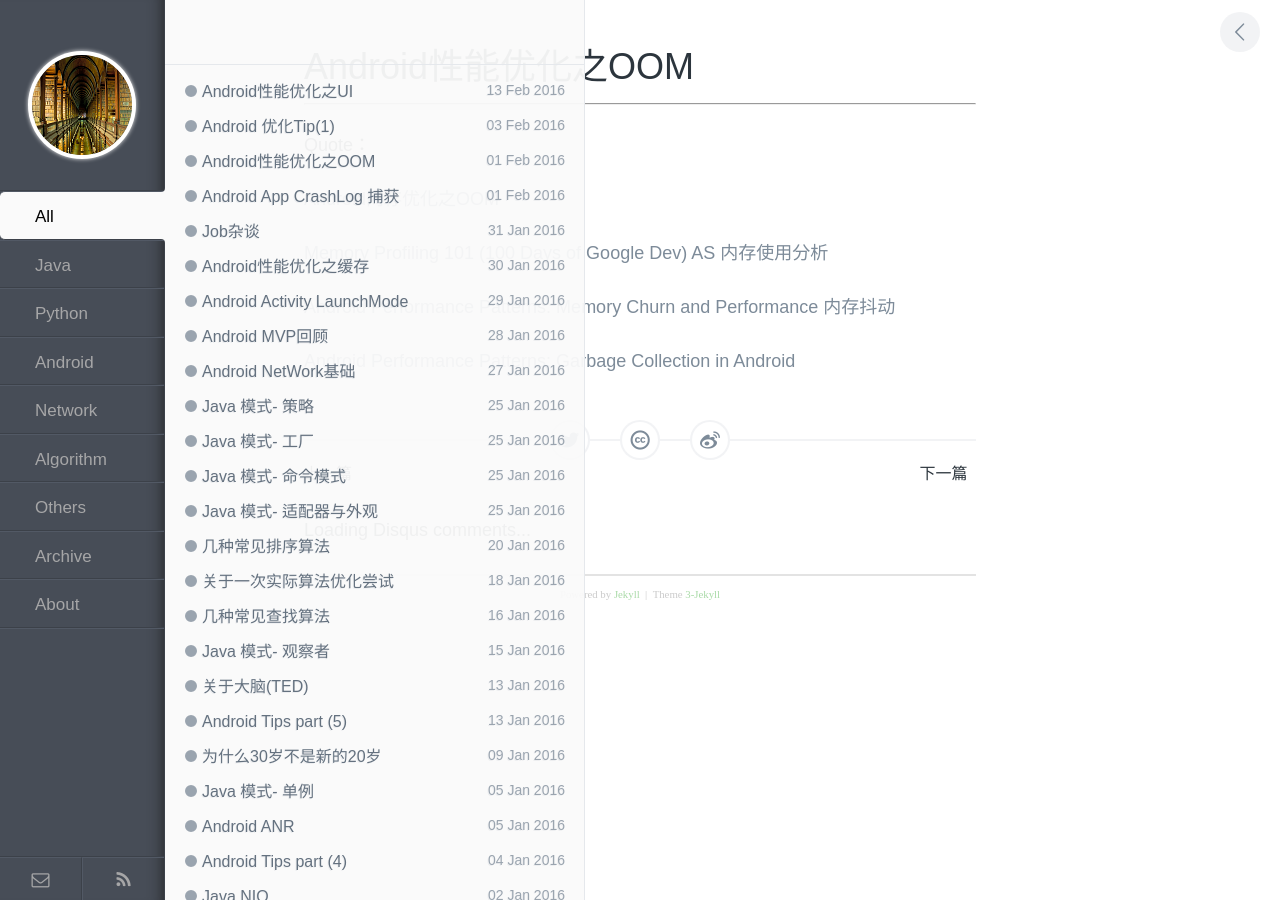
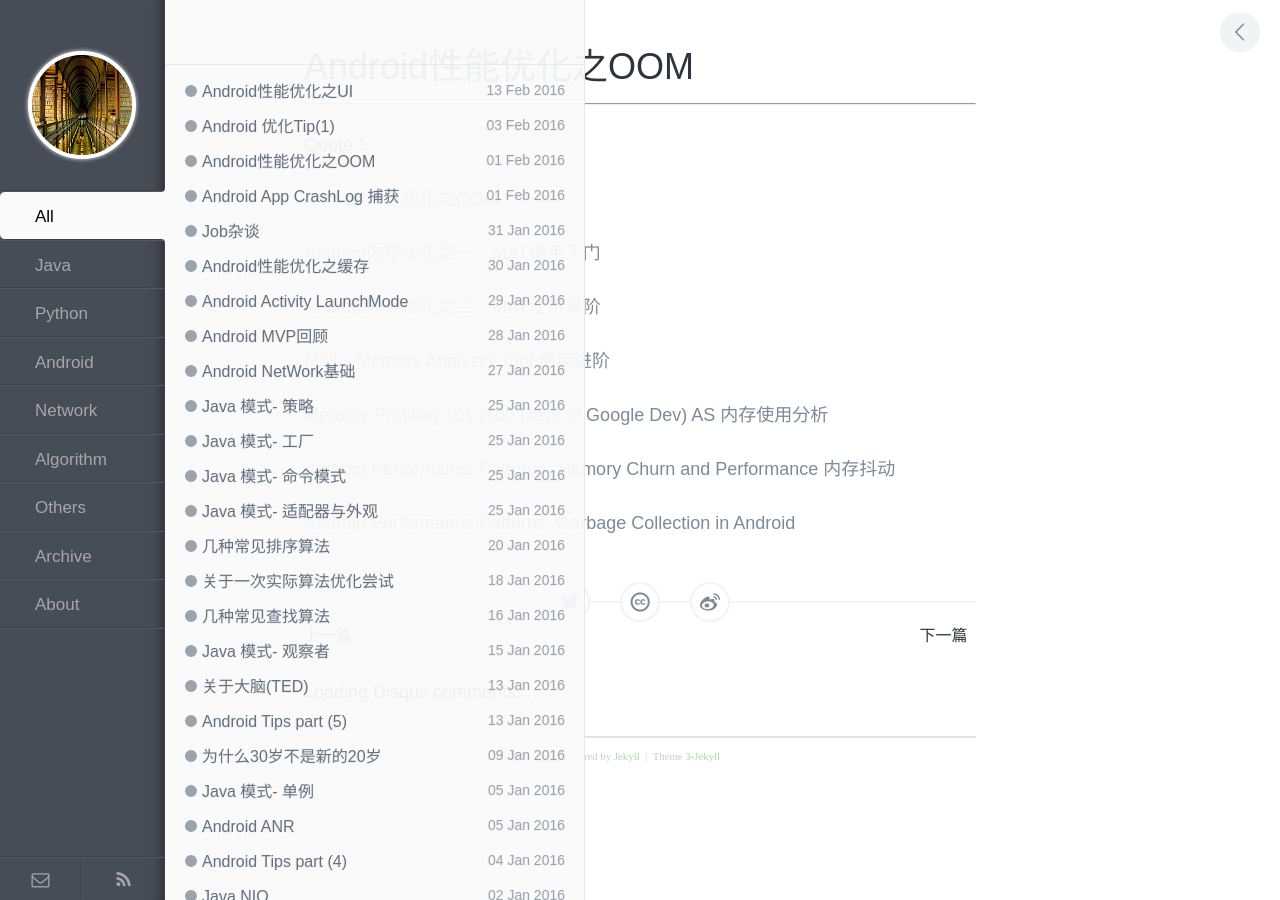
Before and after one commit to enlipan/enlipan.github.io, a Jekyll site: the page built from _posts/2016-02-01-android-performace-oom-2.md, in a window 1280 px wide. Built offline with Jekyll 4.4.1, drawn with Linux system fonts in a browser that asks for light colours; nearby versions of some CDN libraries; comment, search, counter and statistics services are not loaded.

Commit message:
modify pages better performance  oom

```diff
--- a/_posts/2016-02-01-android-performace-oom-2.md
+++ b/_posts/2016-02-01-android-performace-oom-2.md
@@ -21,6 +21,13 @@ Quote：
 
 [Android内存优化之OOM](http://hukai.me/android-performance-oom/)
 
+[Android内存优化之一：MAT使用入门](http://androidperformance.com/2015/04/11/AndroidMemory-Usage-Of-MAT.html)
+
+[Android内存优化之二：MAT使用进阶](http://androidperformance.com/2015/04/11/AndroidMemory-Usage-Of-MAT-Pro.html)
+
+[MAT - Memory Analyzer Tool 使用进阶](http://www.lightskystreet.com/2015/09/01/mat_usage/)
+
+
 [Memory Profiling 101 (100 Days of Google Dev) AS 内存使用分析](https://www.youtube.com/watch?v=P--rg1o7Cz4&list=PLWz5rJ2EKKc9CBxr3BVjPTPoDPLdPIFCE&index=20&feature=iv&src_vid=GajI0uKyAGE&annotation_id=annotation_343990853)
 
 [Android Performance Patterns: Memory Churn and Performance 内存抖动](https://www.youtube.com/watch?v=McAvq5SkeTk&list=PLWz5rJ2EKKc9CBxr3BVjPTPoDPLdPIFCE&index=60)
```
